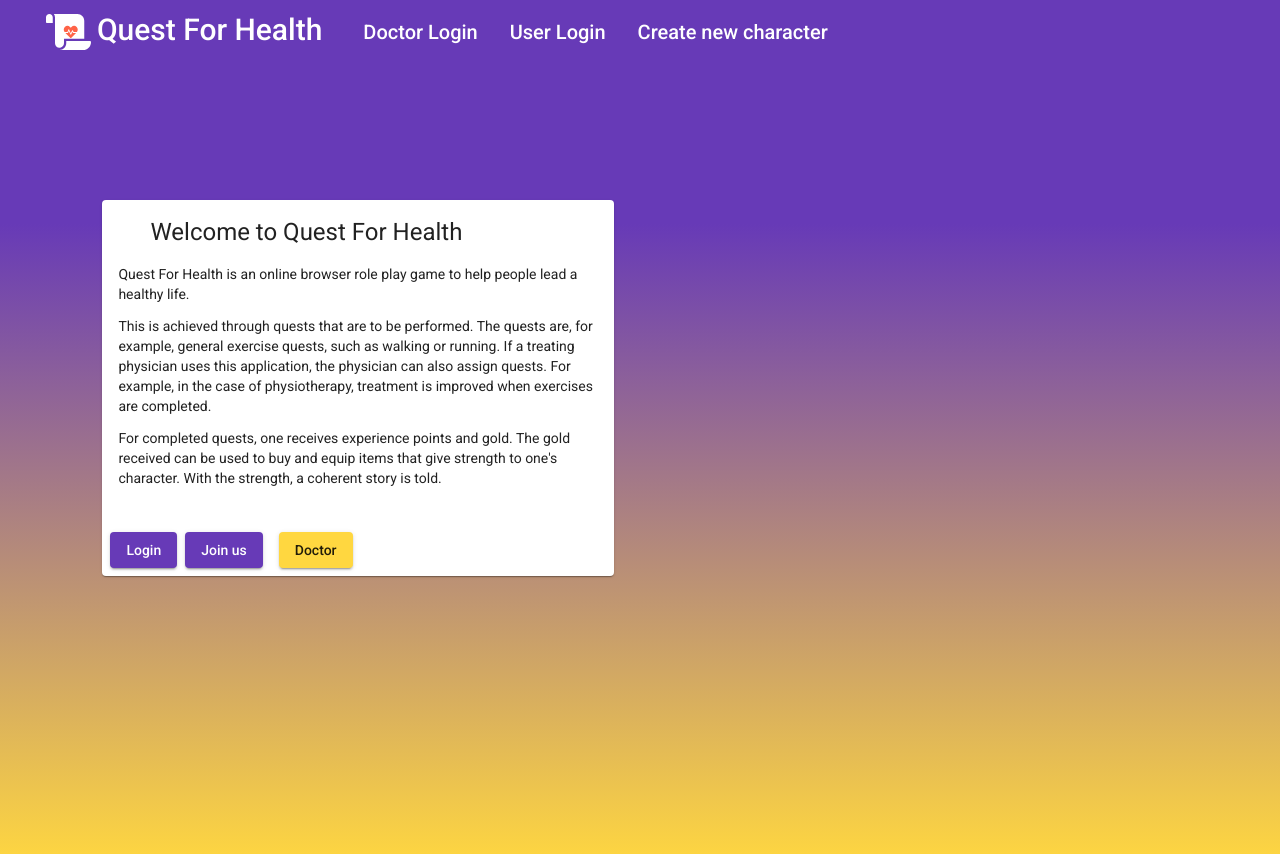
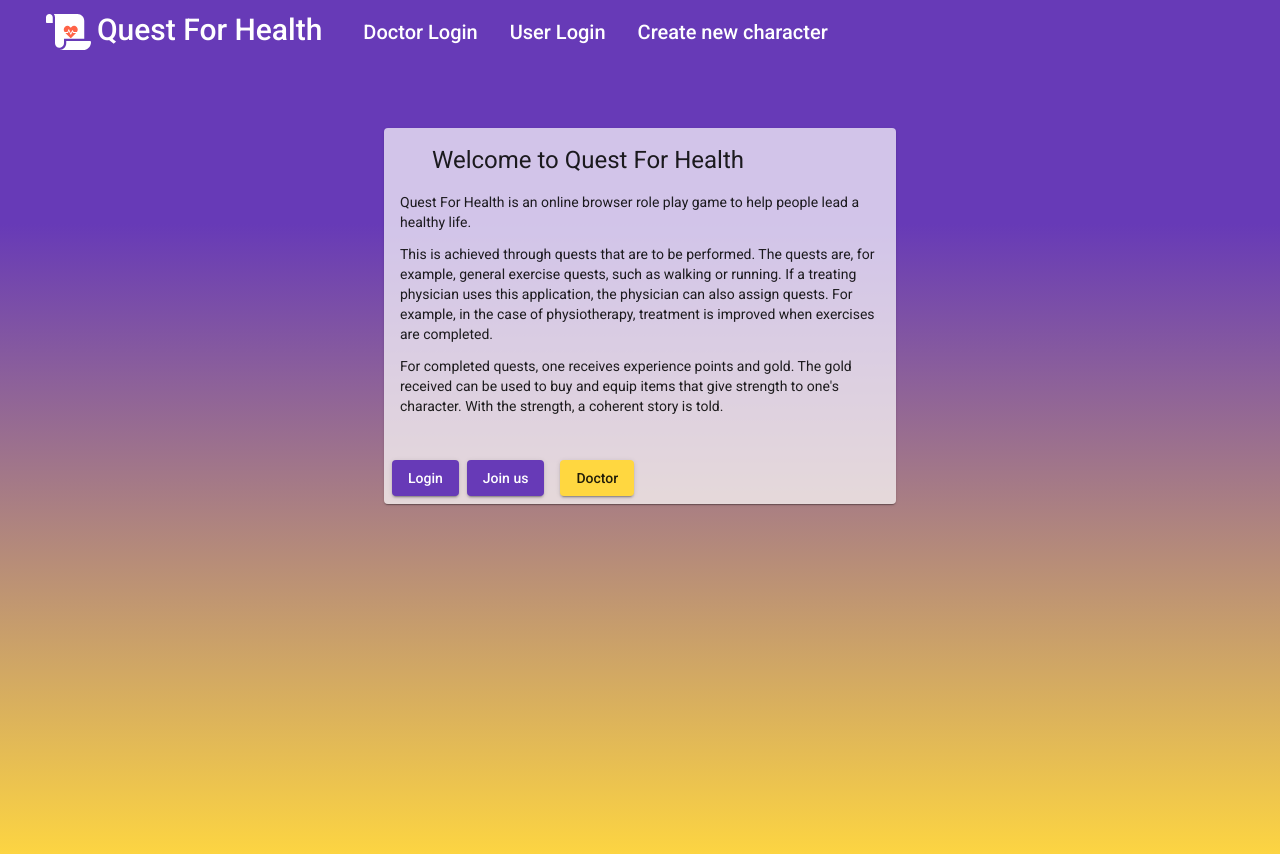
Before and after one commit to lukas8971/ETP_Quest_For_Health, an Angular app in the folder Frontend/quest-for-health/: page / in a window 1280 px wide. Shown: the top 854 px of the page. Built offline with nearby package versions, Linux system fonts and the light colour scheme; no server answers.

Commit message:
Changed welcome page

```diff
--- a/Frontend/quest-for-health/src/app/component/welcome/welcome.component.css
+++ b/Frontend/quest-for-health/src/app/component/welcome/welcome.component.css
@@ -0,0 +1,3 @@
+.my-transparent{
+  background: rgba(255,255,255,0.7);
+}
--- a/Frontend/quest-for-health/src/app/component/welcome/welcome.component.html
+++ b/Frontend/quest-for-health/src/app/component/welcome/welcome.component.html
@@ -1,5 +1,5 @@
-<div [style.padding-left]="'8vw'" [style.padding-top]="'17vh'" style="width: 40%">
-  <mat-card>
+<div style="margin: auto; width: 40%; padding-top: 5%;">
+  <mat-card class="my-transparent">
     <mat-card-header>
       <h1>Welcome to Quest For Health</h1>
     </mat-card-header>
```
